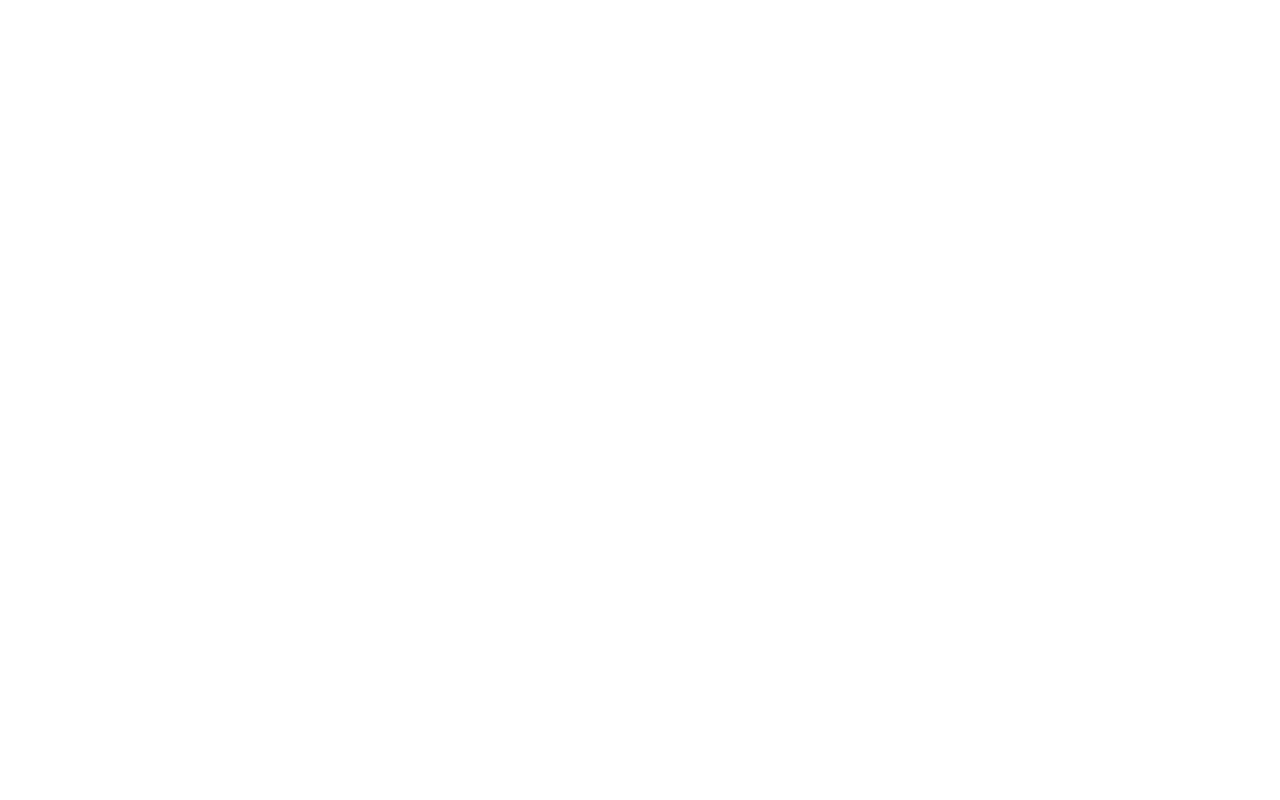
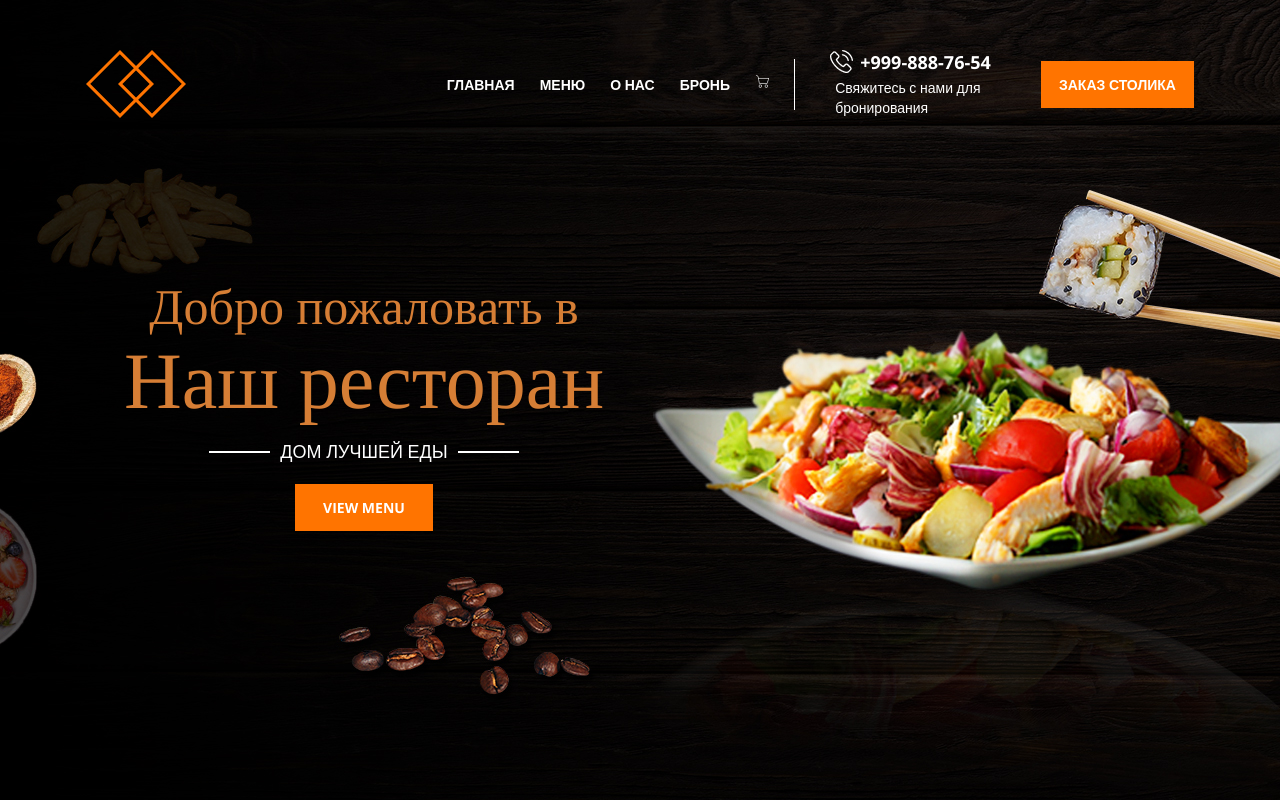
Before and after one commit to OlegShahow/-, a plain HTML site: page index.html in a window 1280 px wide. Drawn offline with nearby package versions, Linux system fonts and the light colour scheme.

Commit message:
хедер готов

```diff
--- a/css/header.css
+++ b/css/header.css
@@ -0,0 +1,25 @@
+.header {
+    background: url(../img/heroImage.png) cover no-repeat;
+  }
+.container {
+}
+.header__line {
+}
+.header-logo {
+}
+.header-nav {
+}
+.header-korzina {
+}
+.header-line {
+}
+.heaer-phone {
+}
+.phone-img {
+}
+.phone-number {
+}
+.phone-title {
+}
+.header-button {
+}
--- a/css/style.css
+++ b/css/style.css
@@ -10,13 +10,174 @@ root {
   /* =============== color text =================== */
   --color-h1: white;
   --color-h2: white;
-  --color-h3: white;
+  --color-p: white;
+  /* ========================================== */
+  --font-wiew-regular: 400;
+  --font-wiew-semibold: 600;
+  --font-weight-bold: 700;
   /* ================ size text =============== */
-  --font-size-h1: 16px;
-  --font-size-h2: 16px;
-  --font-size-h3: 16px;
+  --font-size-14: 14px;
+  --font-size-16: 16px;
+  --font-size-24: 24px;
   /* ============== font-family ================== */
-  --prymary-font-family: one;
-  --second-font-family: twoo;
-  --text-font-family: tree;
+  --prymary-font-family: "Tinos", serif;
+  --second-font-family: "Open Sans", sans-serif;
+  --text-font-family: "Cookie", cursive;
 }
+/* font-family: 'Cookie', cursive;
+font-family: 'Open Sans', sans-serif;
+font-family: 'Tinos', serif; */
+
+/* =============================================================== */
+
+body {
+  margin: 0;
+}
+
+.wrapper {
+}
+.header {
+  /* max-width: 1440px;
+  max-height: 800px; */
+  background: url(../img/heroImage.png) center / cover no-repeat;
+  width: 100%;
+  height: 100vh;
+}
+.container {
+  max-width: 1108px;
+  margin: 0 auto;
+}
+/* -----------------------------------------------header__line--------------------------------- */
+.header__line {
+  padding-top: 50px;
+  display: flex;
+  align-items: center;
+  justify-content: space-between;
+}
+.header-logo {
+  margin-right: 260px;
+}
+
+.header-nav ul {
+  display: flex;
+}
+.header-nav ul li {
+  margin-right: 25px;
+}
+.header-nav a {
+  font-size: 14px;
+  font-family: "Open Sans", sans-serif;
+  color: white;
+  font-weight: 700;
+  transition: 1s ease;
+}
+
+.header-nav a:hover {
+  color: rgb(205, 44, 44);
+}
+
+.header-korzina {
+  margin-right: 25px;
+}
+.header-line {
+  margin-right: 34px;
+}
+.header-phone {
+  position: relative;
+  min-width: 165px;
+}
+
+.phone-number span {
+  position: absolute;
+  margin-left: 30px;
+  top: 0;
+  font-size: 18px;
+  font-family: "Open Sans", sans-serif;
+  color: white;
+  font-weight: 700;
+}
+.phone-title p {
+  font-size: 14px;
+  font-family: "Open Sans", sans-serif;
+  color: white;
+  font-weight: 400;
+  line-height: 1.4;
+  margin: 5px 0 0 5px;
+}
+.btn {
+  font-size: 14px;
+  padding: 14px 18px;
+  margin-left: 45px;
+  font-family: "Open Sans", sans-serif;
+  color: white;
+  font-weight: 700;
+  background-color: #ff7400;
+  transition: 1s ease;
+}
+.btn:hover {
+  background-color: #793a07;
+  border-radius: 7px;
+}
+/* ---------------------------------header__main------------------------------------- */
+.header__main {
+  max-width: 556px;
+  /* border: 1px solid white; */
+  text-align: center;
+  margin-top: 160px;
+}
+
+.main-title {
+  font-size: 50px;
+  font-weight: 400;
+  font-family: "Tinos", serif;
+  color: #d67e35;
+}
+.main-title-big {
+  font-size: 80px;
+  font-weight: 400;
+  font-family: "Tinos", serif;
+  color: #d67e35;
+}
+.main-text {
+  position: relative;
+  font-size: 18px;
+  font-weight: 400;
+  font-family: "Open Sans", sans-serif;
+  color: white;
+  margin: 12px 0 21px 0;
+  /* text-align:none; */
+}
+
+.main-text p::after {
+  position: absolute;
+  content: "";
+  background: white;
+  width: 61px;
+  height: 2px;
+top: 12px;
+margin-left: 10px;
+}
+.main-text p::before {
+  position: absolute;
+  content: "";
+  background: white;
+  width: 61px;
+  height: 2px;
+  top: 12px;
+left: 123px;
+}
+
+
+.main-btn {
+  font-size: 14px;
+  font-weight: 700;
+  font-family: "Open Sans", sans-serif;
+  color: white;
+  background-color: #ff7400;
+  padding: 14px 28px;
+  transition: 1s ease;
+}
+.main-btn:hover{
+  background-color: #793a07;
+  border-radius: 7px;
+}
--- a/index.html
+++ b/index.html
@@ -6,18 +6,75 @@
       name="viewport"
       content="width=device-width , initial-scale = 1.0 , maximum-scale = 1.0 , user-scalable = 0"
     />
+    <link rel="preconnect" href="https://fonts.googleapis.com" />
+    <link rel="preconnect" href="https://fonts.gstatic.com" crossorigin />
+    <link
+      href="https://fonts.googleapis.com/css2?family=Cookie&family=Open+Sans:ital,wght@0,400;0,600;0,700;1,400&family=Tinos&display=swap"
+      rel="stylesheet"
+    />
     <link rel="stylesheet" href="./css/style.css" />
-    <!-- <link rel="stylesheet" href="./css/reset.css" />
+    <link rel="stylesheet" href="./css/reset.css" />
     <link rel="stylesheet" href="./css/header.css" />
     <link rel="stylesheet" href="./css/main.css" />
-    <link rel="stylesheet" href="./css/footer.css" /> -->
+    <link rel="stylesheet" href="./css/footer.css" />
 
     <title>Document</title>
   </head>
   <body>
-    <header class="header"></header>
-    <main class="main"></main>
-    <footer class="footer"></footer>
+    <div class="wrapper">
+      <header class="header">
+        <div class="container">
+          <div class="header__line">
+            <div class="header-logo">
+              <img src="./icon/LOGO.png" />
+            </div>
+            <div class="header-nav">
+              <ul>
+                <li><a href="#">ГЛАВНАЯ</a></li>
+                <li><a href="#">МЕНЮ</a></li>
+                <li><a href="#">О НАС</a></li>
+                <li><a href="#">БРОНЬ</a></li>
+              </ul>
+            </div>
+            <div class="header-korzina">
+              <a href=""><img src="./icon/cart.png" /></a>
+            </div>
+            <div class="header-line">
+              <img src="./icon/Line.png" />
+            </div>
+            <div class="header-phone">
+              <div class="phone-img"><img src="./icon/phone.png" /></div>
+              <div class="phone-number"><span>+999-888-76-54</span></div>
+              <div class="phone-title">
+                <p>
+                  Свяжитесь с нами для<br />
+                  бронирования
+                </p>
+              </div>
+            </div>
+            <div class="header-button">
+              <button class="btn" type="button">ЗАКАЗ СТОЛИКА</button>
+            </div>
+          </div>
+          <div class="header__main">
+            <div class="main-title">
+              <p>Добро пожаловать в</p>
+            </div>
+            <div class="main-title-big">
+              <p>Наш ресторан</p>
+            </div>
+            <div class="main-text">
+              <p>ДОМ ЛУЧШЕЙ ЕДЫ</p>
+            </div>
+            <div class="main-button">
+              <button class="main-btn">VIEW MENU</button>
+            </div>
+          </div>
+        </div>
+      </header>
+      <main class="main"></main>
+      <footer class="footer"></footer>
+    </div>
 
     <script src="./js/script.js"></script>
   </body>
```
Also changed, not shown: header.html (+32 -0 lines), icon/LOGO.png (renamed from img/LOGO.png), icon/LOGO.svg (renamed from img/LOGO.svg), icon/Line.png (renamed from img/Line.png), icon/Mask Group (1).svg (renamed from img/Mask Group (1).svg), icon/cart.png (added), icon/cart.svg (renamed from img/cart.svg), icon/phone.png (added), icon/svg.png (renamed from img/svg.png), img/heroImage.png (renamed from img/hero image.png).
